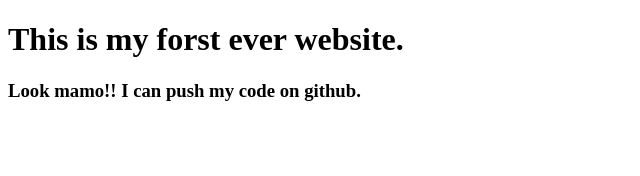
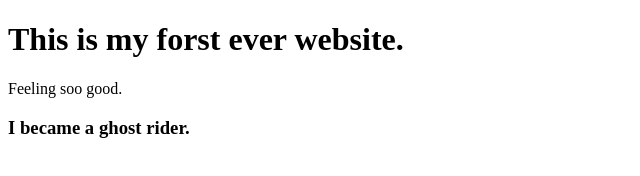
Before and after one commit to nayemweb/my-first-website, a plain HTML site: page index.html in a window 1280 px wide. Shown: the whole page, without its empty margins (0-640 px from the left). Drawn offline with Linux system fonts and the light colour scheme.

Commit message:
multidev

```diff
--- a/index.html
+++ b/index.html
@@ -8,6 +8,8 @@
 </head>
 <body>
     <h1>This is my forst ever website.</h1>
-    <h3>Look mamo!! I can push my code on github.</h3>
+    <p> Feeling soo good.</p>
+    <h3>I became a ghost rider.</h3>
+
 </body>
 </html>
```
